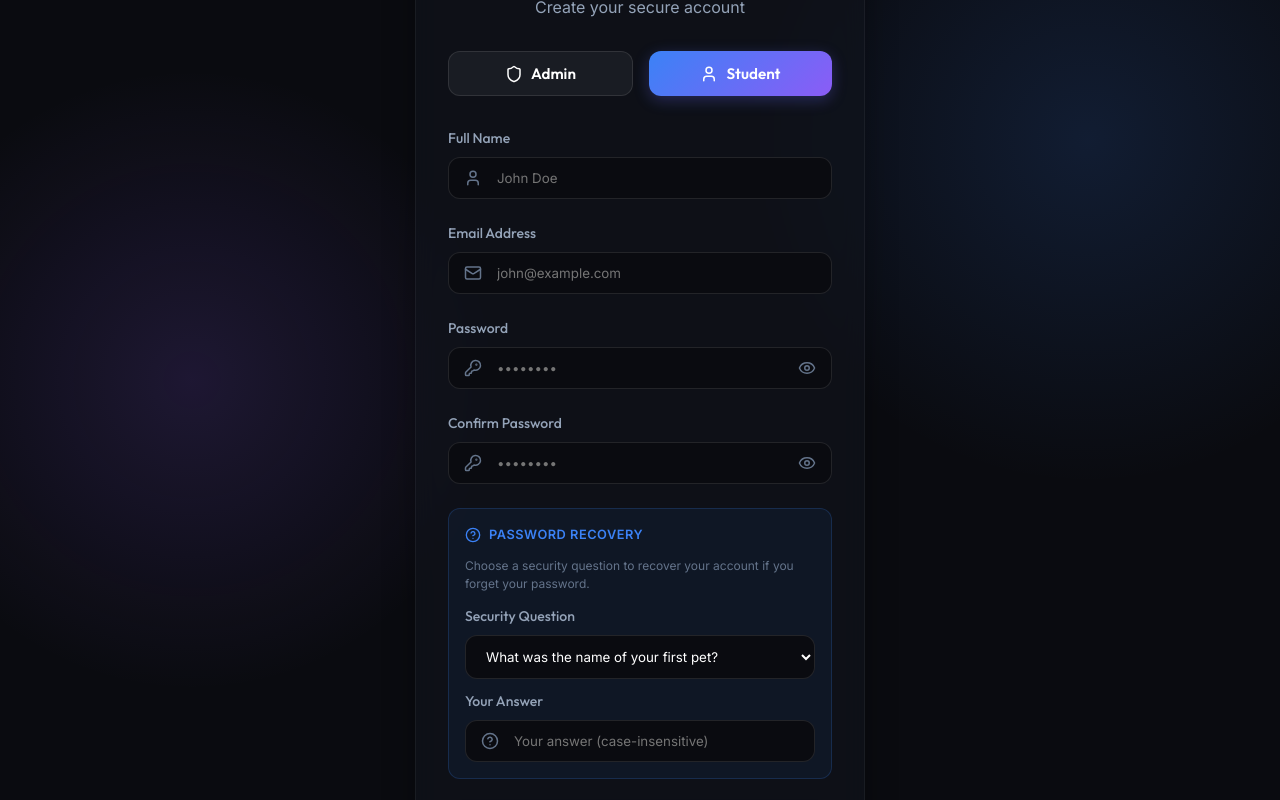
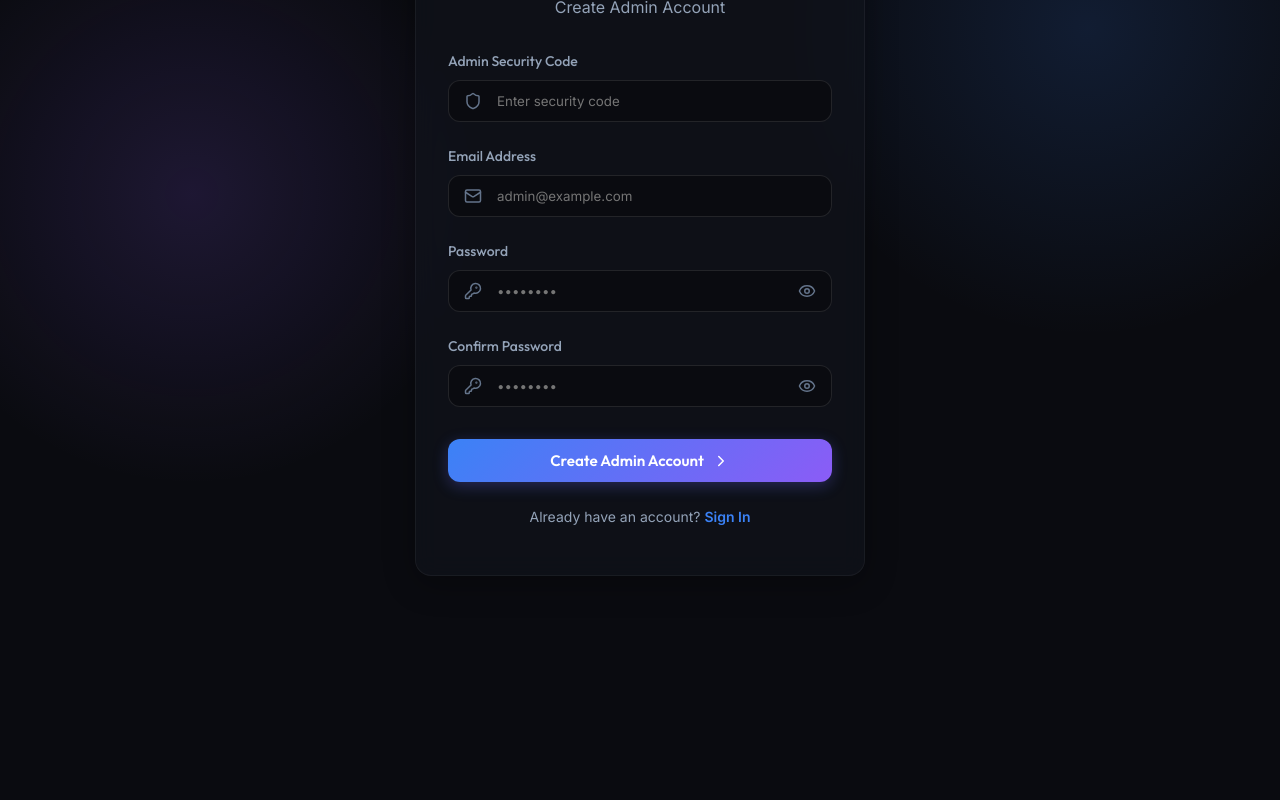
Before and after one commit to Almostdied000/blockchain-certificate-platform, a React (Vite) app: page /register in a window 1280 px wide. Shown: the part 220-1020 px from the top of the page. After the commit the page ends 828 px from the top, so only its background shows below. Built offline with nearby package versions, Linux system fonts and the light colour scheme; a web font is replaced by a local one.

Commit message:
fix: remove student registration options entirely making registration page strictly for admin accounts

```diff
--- a/src/pages/Auth/Register.jsx
+++ b/src/pages/Auth/Register.jsx
@@ -1,35 +1,13 @@
 import React, { useState } from 'react';
-import { Shield, KeyRound, User, ChevronRight, Mail, UserPlus, Eye, EyeOff, HelpCircle } from 'lucide-react';
+import { Shield, KeyRound, ChevronRight, Mail, UserPlus, Eye, EyeOff } from 'lucide-react';
 import { registerUser } from '../../utils/storage';
-import { useNavigate, Link, useLocation } from 'react-router-dom';
-
-const SECURITY_QUESTIONS = [
-  "What was the name of your first pet?",
-  "What is your mother's maiden name?",
-  "What city were you born in?",
-  "What was the name of your primary school?",
-  "What is your oldest sibling's middle name?",
-  "What was the make of your first car?",
-];
+import { useNavigate, Link } from 'react-router-dom';
 
 const Register = () => {
-  const location = useLocation();
-
-  const getInitialRole = () => {
-    const params = new URLSearchParams(location.search);
-    const r = params.get('role');
-    if (r === 'admin' || r === 'student') return r;
-    return 'student';
-  };
-
-  const [role, setRole] = useState(getInitialRole());
   const [formData, setFormData] = useState({
-    name: '',
     email: '',
     password: '',
     confirmPassword: '',
-    securityQuestion: SECURITY_QUESTIONS[0],
-    securityAnswer: '',
     securityCode: '',
   });
   const [showPassword, setShowPassword] = useState(false);
@@ -45,7 +23,7 @@ const Register = () => {
     e.preventDefault();
     setError('');
 
-    if (role === 'admin' && formData.securityCode !== '8050') {
+    if (formData.securityCode !== '8050') {
       setError('Invalid admin security code. You must enter the correct code to create an admin account.');
       return;
     }
@@ -55,21 +33,14 @@ const Register = () => {
       return;
     }
 
-    if (role === 'student' && !formData.securityAnswer.trim()) {
-      setError('Please provide an answer to your security question.');
-      return;
-    }
-
     try {
       await registerUser({
-        name: role === 'admin' ? 'Admin' : formData.name.trim(),
+        name: 'Admin',
         email: formData.email.trim().toLowerCase(),
         password: formData.password.trim(),
-        role: role,
-        securityQuestion: role === 'student' ? formData.securityQuestion : undefined,
-        securityAnswer: role === 'student' ? formData.securityAnswer.trim().toLowerCase() : undefined,
+        role: 'admin',
       });
-      navigate('/login');
+      navigate('/login?role=admin');
     } catch (err) {
       setError(err.message);
     }
@@ -85,26 +56,7 @@ const Register = () => {
           <h1>
             <span className="gradient-text">Certi</span>Chain
           </h1>
-          <p style={{ color: 'var(--text-secondary)', marginTop: '0.5rem' }}>Create your secure account</p>
-        </div>
-
-        <div style={{ display: 'flex', gap: '1rem', marginBottom: '2rem' }}>
-          <button
-            type="button"
-            onClick={() => setRole('admin')}
-            className={`btn ${role === 'admin' ? 'btn-primary' : 'btn-secondary'}`}
-            style={{ flex: 1 }}
-          >
-            <Shield size={18} /> Admin
-          </button>
-          <button
-            type="button"
-            onClick={() => setRole('student')}
-            className={`btn ${role === 'student' ? 'btn-primary' : 'btn-secondary'}`}
-            style={{ flex: 1 }}
-          >
-            <User size={18} /> Student
-          </button>
+          <p style={{ color: 'var(--text-secondary)', marginTop: '0.5rem' }}>Create Admin Account</p>
         </div>
 
         {error && (
@@ -114,25 +66,7 @@ const Register = () => {
         )}
 
         <form onSubmit={handleRegister}>
-          {/* Full Name / Admin Security Code */}
-          {role === 'student' ? (
-            <div className="input-group">
-              <label className="input-label">Full Name</label>
-              <div style={{ position: 'relative' }}>
-                <User size={18} style={{ position: 'absolute', left: '1rem', top: '50%', transform: 'translateY(-50%)', color: 'var(--text-muted)' }} />
-                <input
-                  type="text"
-                  name="name"
-                  className="input-field"
-                  style={{ paddingLeft: '3rem' }}
-                  placeholder="John Doe"
-                  value={formData.name}
-                  onChange={handleChange}
-                  required={role === 'student'}
-                />
-              </div>
-            </div>
-          ) : (
+          {/* Admin Security Code */}
           <div className="input-group">
             <label className="input-label">Admin Security Code</label>
             <div style={{ position: 'relative' }}>
@@ -145,11 +79,10 @@ const Register = () => {
                 placeholder="Enter security code"
                 value={formData.securityCode}
                 onChange={handleChange}
-                  required={role === 'admin'}
+                required
               />
             </div>
           </div>
-          )}
 
           {/* Email */}
           <div className="input-group">
@@ -161,7 +94,8 @@ const Register = () => {
                 name="email"
                 className="input-field"
                 style={{ paddingLeft: '3rem' }}
-                placeholder="john@example.com"
+                placeholder="admin@example.com"
+                value={formData.email}
                 onChange={handleChange}
                 required
                 autoCapitalize="none"
@@ -182,6 +116,7 @@ const Register = () => {
                 className="input-field"
                 style={{ paddingLeft: '3rem', paddingRight: '3rem' }}
                 placeholder="••••••••"
+                value={formData.password}
                 onChange={handleChange}
                 required
               />
@@ -196,7 +131,7 @@ const Register = () => {
           </div>
 
           {/* Confirm Password */}
-          <div className="input-group" style={{ marginBottom: role === 'student' ? '1.5rem' : '2rem' }}>
+          <div className="input-group" style={{ marginBottom: '2rem' }}>
             <label className="input-label">Confirm Password</label>
             <div style={{ position: 'relative' }}>
               <KeyRound size={18} style={{ position: 'absolute', left: '1rem', top: '50%', transform: 'translateY(-50%)', color: 'var(--text-muted)' }} />
@@ -206,6 +141,7 @@ const Register = () => {
                 className="input-field"
                 style={{ paddingLeft: '3rem', paddingRight: '3rem' }}
                 placeholder="••••••••"
+                value={formData.confirmPassword}
                 onChange={handleChange}
                 required
               />
@@ -219,72 +155,13 @@ const Register = () => {
             </div>
           </div>
 
-          {/* Security Question — students only */}
-          {role === 'student' && (
-            <div
-              style={{
-                background: 'rgba(59,130,246,0.06)',
-                border: '1px solid rgba(59,130,246,0.2)',
-                borderRadius: '12px',
-                padding: '1rem',
-                marginBottom: '2rem',
-              }}
-            >
-              <div style={{ display: 'flex', alignItems: 'center', gap: '0.5rem', marginBottom: '0.75rem' }}>
-                <HelpCircle size={16} color="#3b82f6" />
-                <span style={{ fontSize: '0.8rem', color: '#3b82f6', fontWeight: 600, textTransform: 'uppercase', letterSpacing: '0.5px' }}>
-                  Password Recovery
-                </span>
-              </div>
-              <p style={{ fontSize: '0.75rem', color: 'var(--text-muted)', marginBottom: '0.85rem' }}>
-                Choose a security question to recover your account if you forget your password.
-              </p>
-
-              {/* Dropdown */}
-              <div className="input-group" style={{ marginBottom: '0.75rem' }}>
-                <label className="input-label">Security Question</label>
-                <select
-                  name="securityQuestion"
-                  className="input-field"
-                  value={formData.securityQuestion}
-                  onChange={handleChange}
-                  required
-                  style={{ cursor: 'pointer' }}
-                >
-                  {SECURITY_QUESTIONS.map((q) => (
-                    <option key={q} value={q}>{q}</option>
-                  ))}
-                </select>
-              </div>
-
-              {/* Answer */}
-              <div>
-                <label className="input-label">Your Answer</label>
-                <div style={{ position: 'relative' }}>
-                  <HelpCircle size={18} style={{ position: 'absolute', left: '1rem', top: '50%', transform: 'translateY(-50%)', color: 'var(--text-muted)' }} />
-                  <input
-                    type="text"
-                    name="securityAnswer"
-                    className="input-field"
-                    style={{ paddingLeft: '3rem' }}
-                    placeholder="Your answer (case-insensitive)"
-                    value={formData.securityAnswer}
-                    onChange={handleChange}
-                    required={role === 'student'}
-                    autoComplete="off"
-                  />
-                </div>
-              </div>
-            </div>
-          )}
-
           <button type="submit" className="btn btn-primary" style={{ width: '100%' }}>
-            Create Account <ChevronRight size={18} />
+            Create Admin Account <ChevronRight size={18} />
           </button>
         </form>
 
         <div style={{ textAlign: 'center', marginTop: '1.5rem', fontSize: '0.875rem', color: 'var(--text-secondary)' }}>
-          Already have an account? <Link to={`/login?role=${role}`} style={{ color: 'var(--accent-primary)', fontWeight: 600 }}>Sign In</Link>
+          Already have an account? <Link to="/login?role=admin" style={{ color: 'var(--accent-primary)', fontWeight: 600 }}>Sign In</Link>
         </div>
       </div>
     </div>
```
Lines whose indentation alone changed are shown as unchanged.
